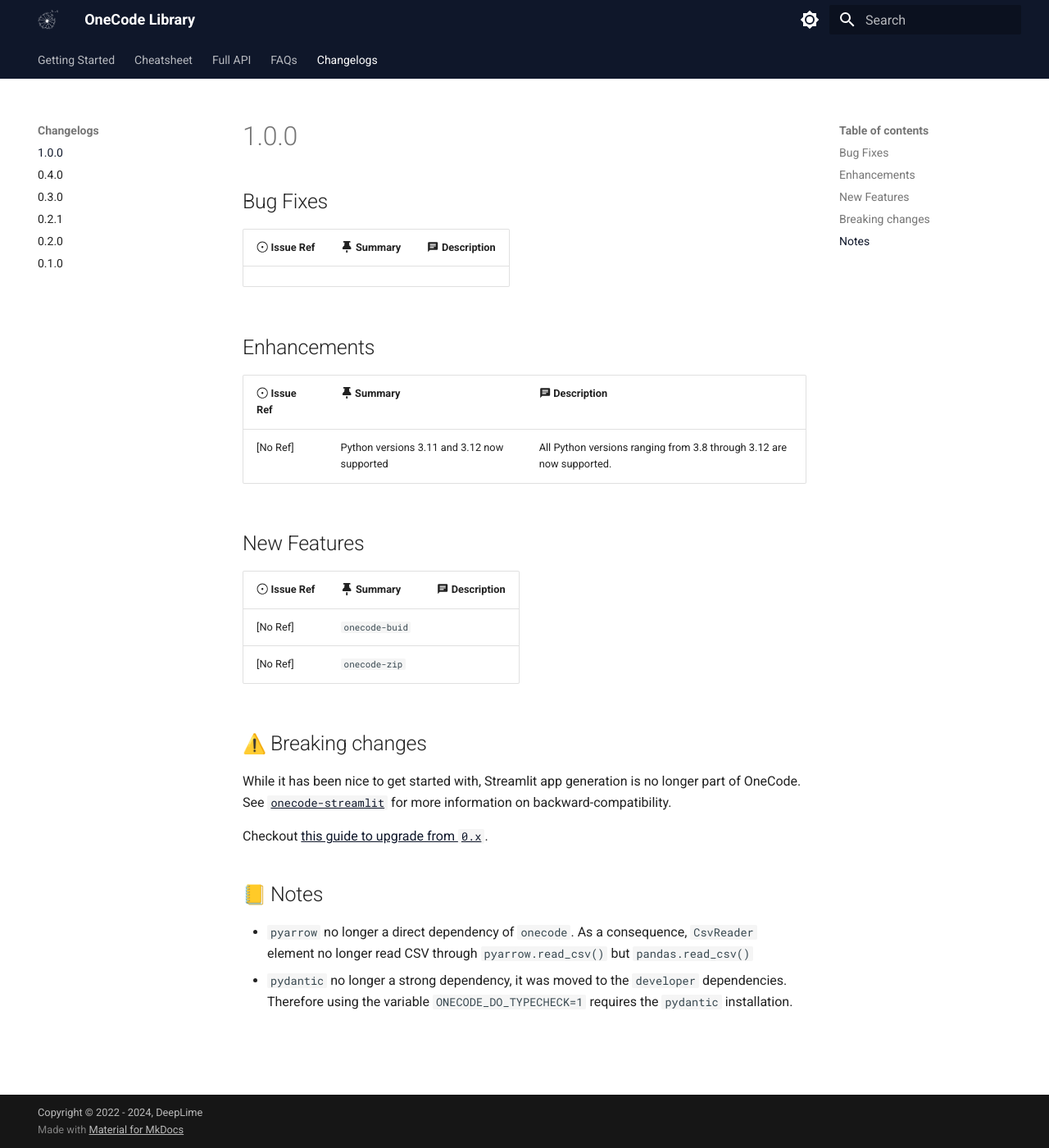
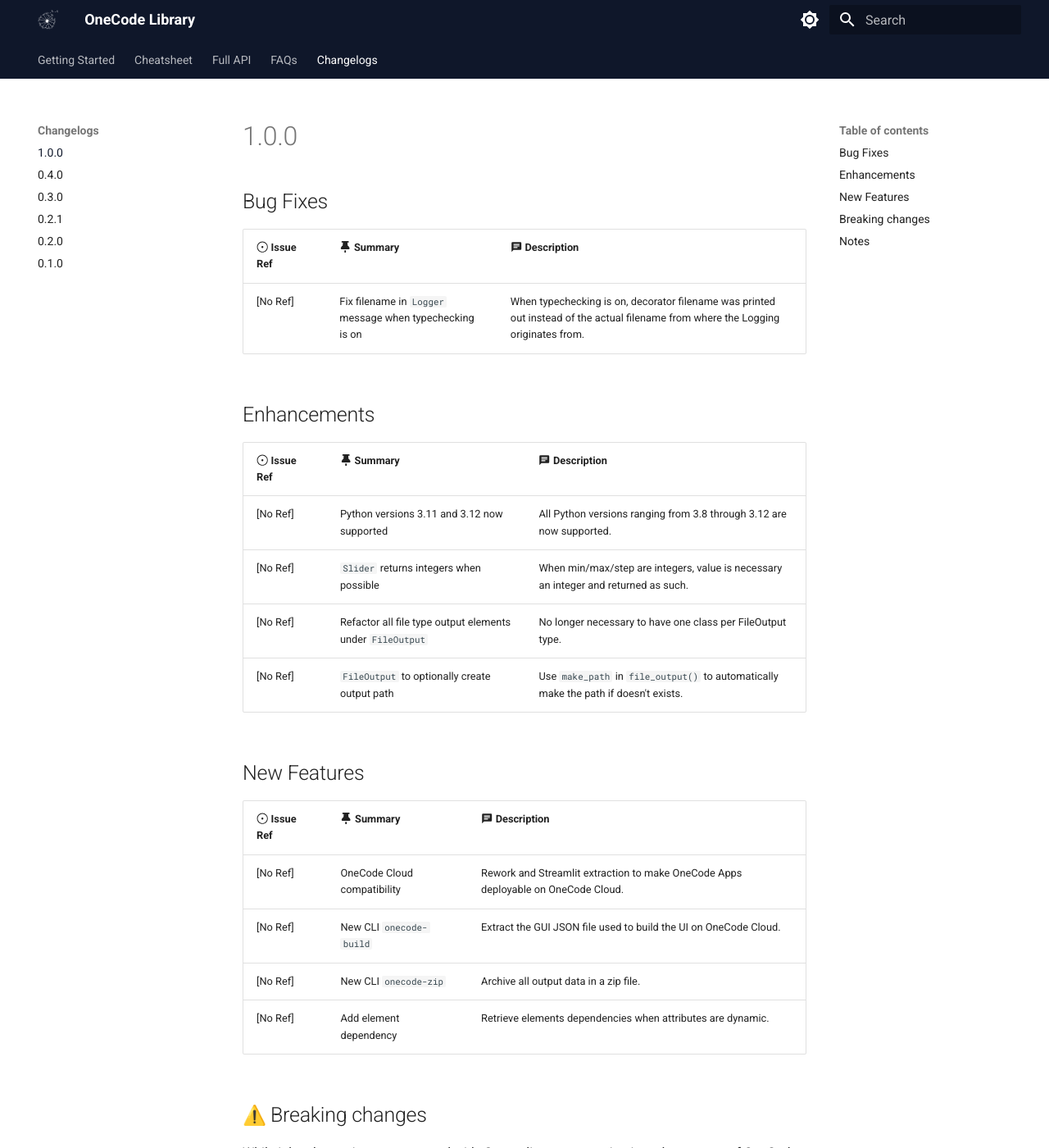
Before and after one commit to deeplime-io/onecode, an MkDocs documentation site: the page built from docs/changelogs/1.0.0.md, in a window 1280 px wide and 1400 px high. Shown: the whole window at 82% size. Built offline with MkDocs 1.6.1 and Material for MkDocs 9.7.7, drawn with Linux system fonts in a browser that asks for light colours; emoji names are drawn with the system emoji font; the version menu is left out.

Commit message:
Complete OneCode 1.0.0 Changelog

```diff
--- a/docs/changelogs/1.0.0.md
+++ b/docs/changelogs/1.0.0.md
@@ -2,21 +2,26 @@
 
 :octicons-issue-opened-24: Issue Ref | :fontawesome-solid-thumbtack: Summary | :material-message-text: Description
 -|-|-
-
+[No Ref] | Fix filename in `Logger` message when typechecking is on | When typechecking is on, decorator filename was printed out instead of the actual filename from where the Logging originates from.
 
 ## Enhancements
 
 :octicons-issue-opened-24: Issue Ref | :fontawesome-solid-thumbtack: Summary | :material-message-text: Description
 -|-|-
 [No Ref] | Python versions 3.11 and 3.12 now supported | All Python versions ranging from 3.8 through 3.12 are now supported.
+[No Ref] | `Slider` returns integers when possible | When min/max/step are integers, value is necessary an integer and returned as such.
+[No Ref] | Refactor all file type output elements under `FileOutput` | No longer necessary to have one class per FileOutput type.
+[No Ref] | `FileOutput` to optionally create output path | Use `make_path` in `file_output()` to automatically make the path if doesn't exists.
 
 
 ## New Features
 
 :octicons-issue-opened-24: Issue Ref | :fontawesome-solid-thumbtack: Summary | :material-message-text: Description
 -|-|-
-[No Ref] | `onecode-buid` |
-[No Ref] | `onecode-zip` |
+[No Ref] | OneCode Cloud compatibility | Rework and Streamlit extraction to make OneCode Apps deployable on OneCode Cloud.
+[No Ref] | New CLI `onecode-build` | Extract the GUI JSON file used to build the UI on OneCode Cloud.
+[No Ref] | New CLI `onecode-zip` | Archive all output data in a zip file.
+[No Ref] | Add element dependency | Retrieve elements dependencies when attributes are dynamic.
 
 
 ## :warning: Breaking changes
```
